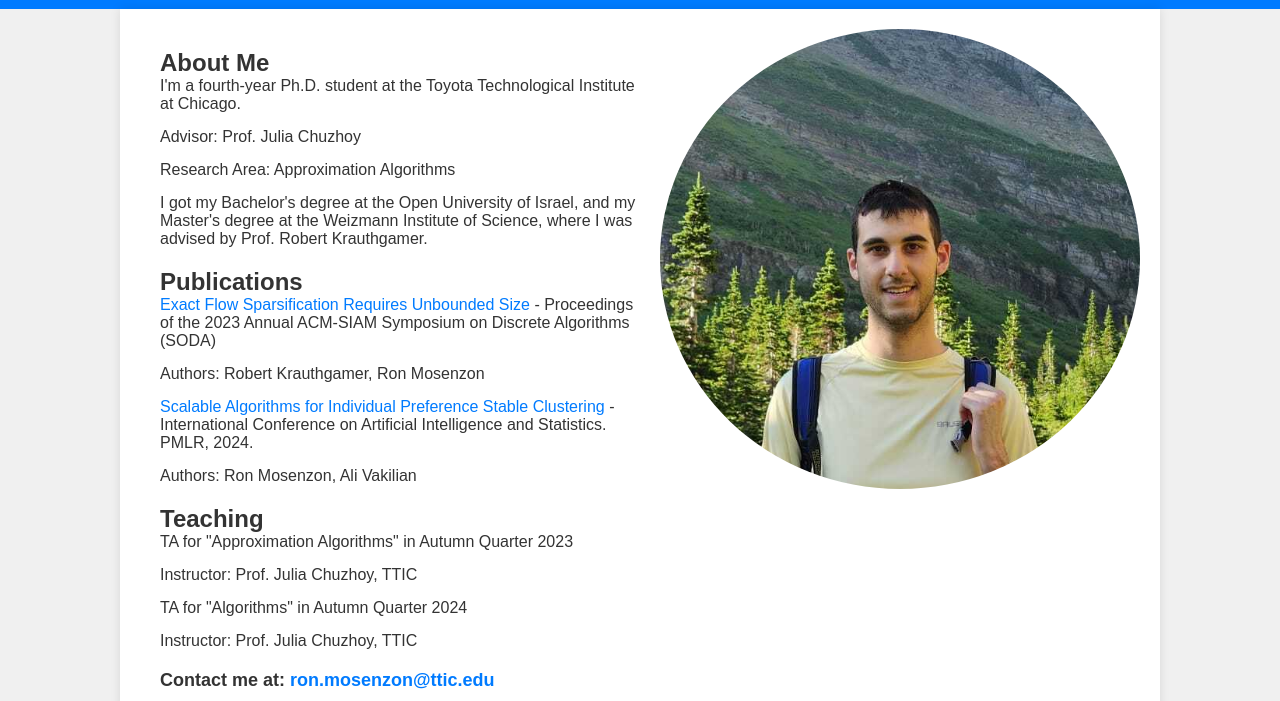
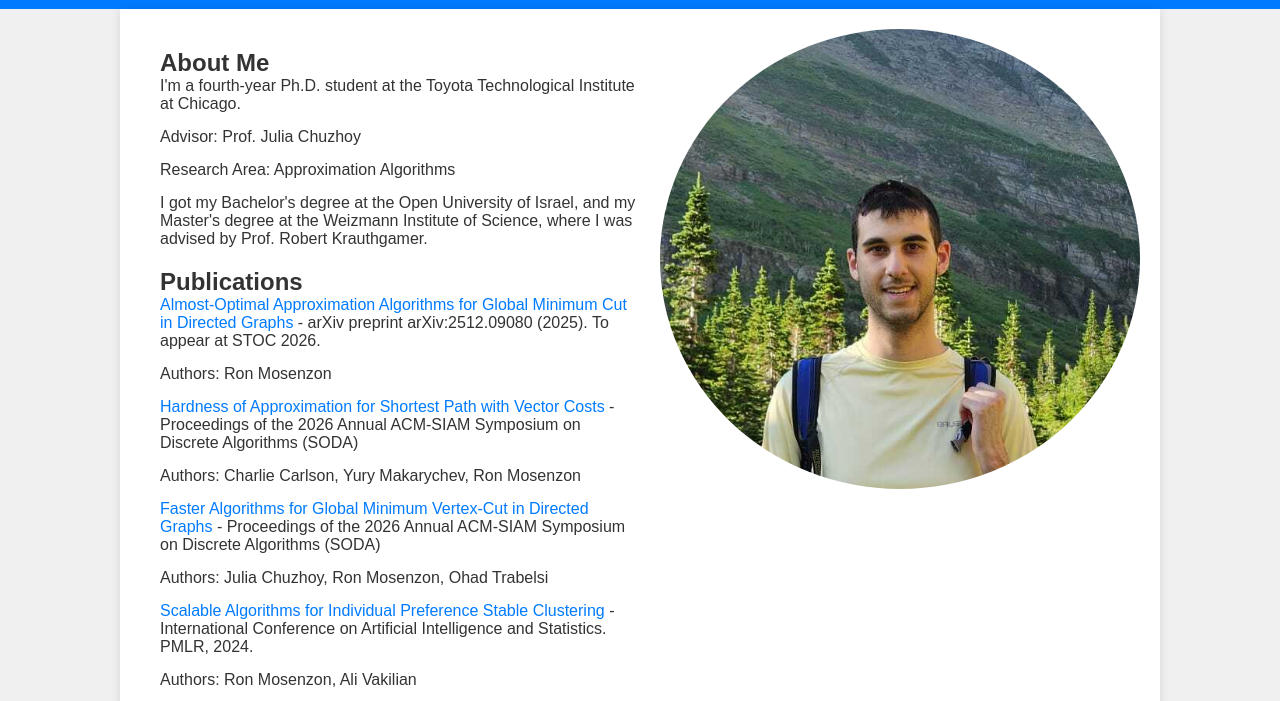
Before and after one commit to Ron-Mosenzon-at-TTIC/Ron-Mosenzon-at-TTIC.github.io, a plain HTML site: page index.html in a window 1280 px wide. Shown: the part 73-774 px from the top of the page. Drawn offline with Linux system fonts and the light colour scheme.

Commit message:
Update index.html

```diff
--- a/index.html
+++ b/index.html
@@ -105,11 +105,20 @@
                 </section>
                 <section>
                     <h2>Publications</h2>
-                    <p><a href="https://epubs.siam.org/doi/abs/10.1137/1.9781611977554.ch91">Exact Flow Sparsification Requires Unbounded Size</a> - Proceedings of the 2023 Annual ACM-SIAM Symposium on Discrete Algorithms (SODA)</p>
-                    <p>Authors: Robert Krauthgamer, Ron Mosenzon</p>
+					<p><a href="https://arxiv.org/abs/2512.09080">Almost-Optimal Approximation Algorithms for Global Minimum Cut in Directed Graphs</a> - arXiv preprint arXiv:2512.09080 (2025). To appear at STOC 2026.</p>
+                    <p>Authors: Ron Mosenzon</p>
+					<p></p>
+					<p><a href="https://epubs.siam.org/doi/abs/10.1137/1.9781611978971.143">Hardness of Approximation for Shortest Path with Vector Costs</a> - Proceedings of the 2026 Annual ACM-SIAM Symposium on Discrete Algorithms (SODA)</p>
+                    <p>Authors: Charlie Carlson, Yury Makarychev, Ron Mosenzon</p>
+					<p></p>
+					<p><a href="https://epubs.siam.org/doi/abs/10.1137/1.9781611978971.199">Faster Algorithms for Global Minimum Vertex-Cut in Directed Graphs</a> - Proceedings of the 2026 Annual ACM-SIAM Symposium on Discrete Algorithms (SODA)</p>
+                    <p>Authors: Julia Chuzhoy, Ron Mosenzon, Ohad Trabelsi</p>
 					<p></p>
 					<p><a href="https://proceedings.mlr.press/v238/mosenzon24a">Scalable Algorithms for Individual Preference Stable Clustering</a> - International Conference on Artificial Intelligence and Statistics. PMLR, 2024.</p>
                     <p>Authors: Ron Mosenzon, Ali Vakilian</p>
+					<p></p>
+                    <p><a href="https://epubs.siam.org/doi/abs/10.1137/1.9781611977554.ch91">Exact Flow Sparsification Requires Unbounded Size</a> - Proceedings of the 2023 Annual ACM-SIAM Symposium on Discrete Algorithms (SODA)</p>
+                    <p>Authors: Robert Krauthgamer, Ron Mosenzon</p>
                 </section>
 		<section class="teaching">
                     <h2>Teaching</h2>
```
